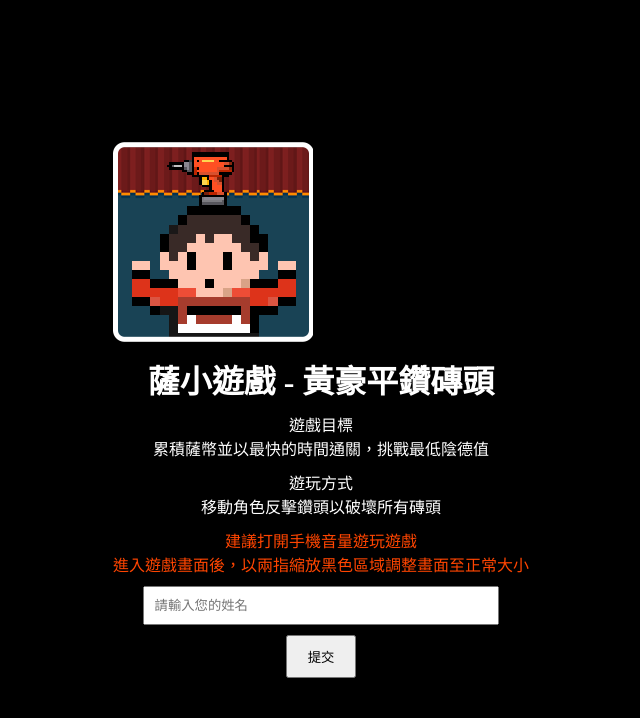
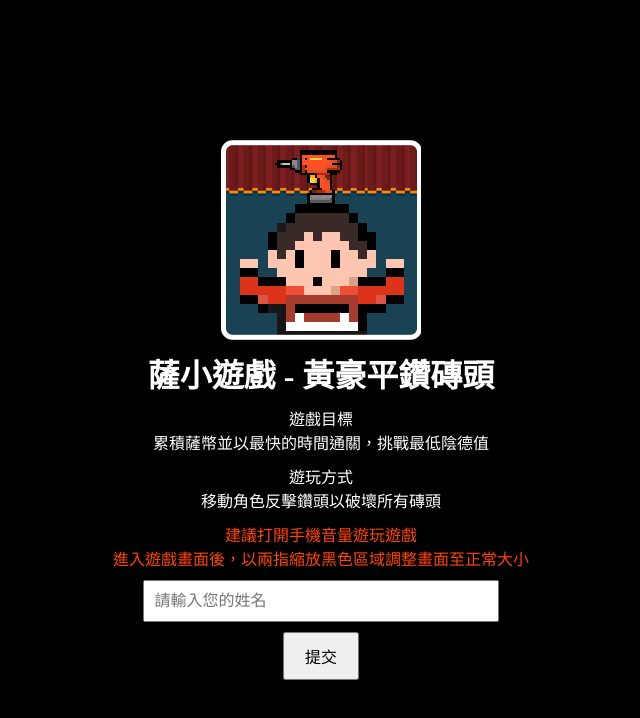
Before and after one commit to moose2917/TheDriller, a plain HTML site: page index.html in a window 1280 px wide. Shown: the whole page, without its empty margins (319-959 px from the left). Drawn offline with Linux system fonts and the light colour scheme.

Commit message:
調整手機版面V3

```diff
--- a/index.html
+++ b/index.html
@@ -10,11 +10,10 @@
             display: flex;
             justify-content: center;
             align-items: center;
-            min-height: 100vh; /* 改为min-height */
+            min-height: 100vh;
             background-color: #000;
             flex-direction: column;
             padding: 10px;
-            overflow-y: auto; /* 允许垂直滚动 */
         }
         canvas {
             border: 1px solid #fff;
@@ -24,24 +23,27 @@
             display: none;
         }
         img {
-            max-width: 90%; /* 調整圖片寬度 */
+            max-width: 90%;
             height: auto;
         }
         h1, p {
             text-align: center;
             color: white;
-            margin: 10px 0; /* 調整文字間距 */
+            margin: 10px 0;
         }
         p.warning {
             color: orangered;
         }
         #playerName {
-            width: 80%; /* 調整輸入框寬度 */
-            padding: 10px; /* 增加內邊距 */
-            margin-bottom: 10px; /* 增加下邊距 */
+            width: 80%;
+            padding: 10px;
+            margin-bottom: 10px;
+            font-size: 16px; /* 设置合适的字体大小 */
+            -webkit-text-size-adjust: 100%; /* 禁用 iOS 的文本大小调整 */
         }
         #submitBtn {
-            padding: 10px 20px; /* 增加按鈕內邊距 */
+            padding: 10px 20px;
+            font-size: 16px; /* 设置合适的字体大小 */
         }
     </style>
     <!-- 預加載音效文件 -->
@@ -59,11 +61,11 @@
 <body>
     <!-- 登入頁面 -->
     <div id="loginPage">
-        <img src="images/豪平鑽磚頭封面.png" alt="豪平鑽磚頭封面">
-        <h1>薩小遊戲 - 黃豪平鑽磚頭</h1> <!-- 新增標題 -->
-        <p>遊戲目標<br>累積薩幣並以最快的時間通關，挑戰最低陰德值</p> <!-- 新增遊玩目標說明 -->
-        <p>遊玩方式<br>移動角色反擊鑽頭以破壞所有磚頭</p> <!-- 新增遊玩方式說明 -->
-        <p class="warning">建議打開手機音量遊玩遊戲<br>進入遊戲畫面後，以兩指縮放黑色區域調整畫面至正常大小</p> <!-- 建議打開聲音 -->
+        <img src="images/豪平鑽磚頭封面.png" alt="豪平鑽磚頭封面" style="display: block; margin: 0 auto; max-width: 100%;">
+        <h1 style="text-align: center; color: white;">薩小遊戲 - 黃豪平鑽磚頭</h1> <!-- 新增標題 -->
+        <p style="text-align: center; color: white;">遊戲目標<br>累積薩幣並以最快的時間通關，挑戰最低陰德值</p> <!-- 新增遊玩目標說明 -->
+        <p style="text-align: center; color: white;">遊玩方式<br>移動角色反擊鑽頭以破壞所有磚頭</p> <!-- 新增遊玩方式說明 -->
+        <p style="text-align: center; color: orangered;">建議打開手機音量遊玩遊戲<br>進入遊戲畫面後，以兩指縮放黑色區域調整畫面至正常大小</p> <!-- 建議打開聲音 -->
         <div style="text-align: center;">
             <input type="text" id="playerName" placeholder="請輸入您的姓名" required inputmode="text" pattern="[a-zA-Z0-9]*">
             <button id="submitBtn">提交</button>
@@ -90,19 +92,6 @@
                 loginPage.classList.add('hidden'); // 隱藏登入頁面
                 gamePage.classList.remove('hidden'); // 顯示遊戲頁面
                 initializeGame(playerName); // 初始化遊戲並顯示提示訊息
-
-                // 重置视口
-                window.scrollTo(0, 0);
-                document.body.scrollTop = 0;
-            }
-        });
-
-        // 监听软键盘事件
-        window.addEventListener('resize', function() {
-            if (document.activeElement.tagName === 'INPUT') {
-                window.setTimeout(function() {
-                    document.activeElement.scrollIntoView();
-                }, 0);
             }
         });
     </script>
```
